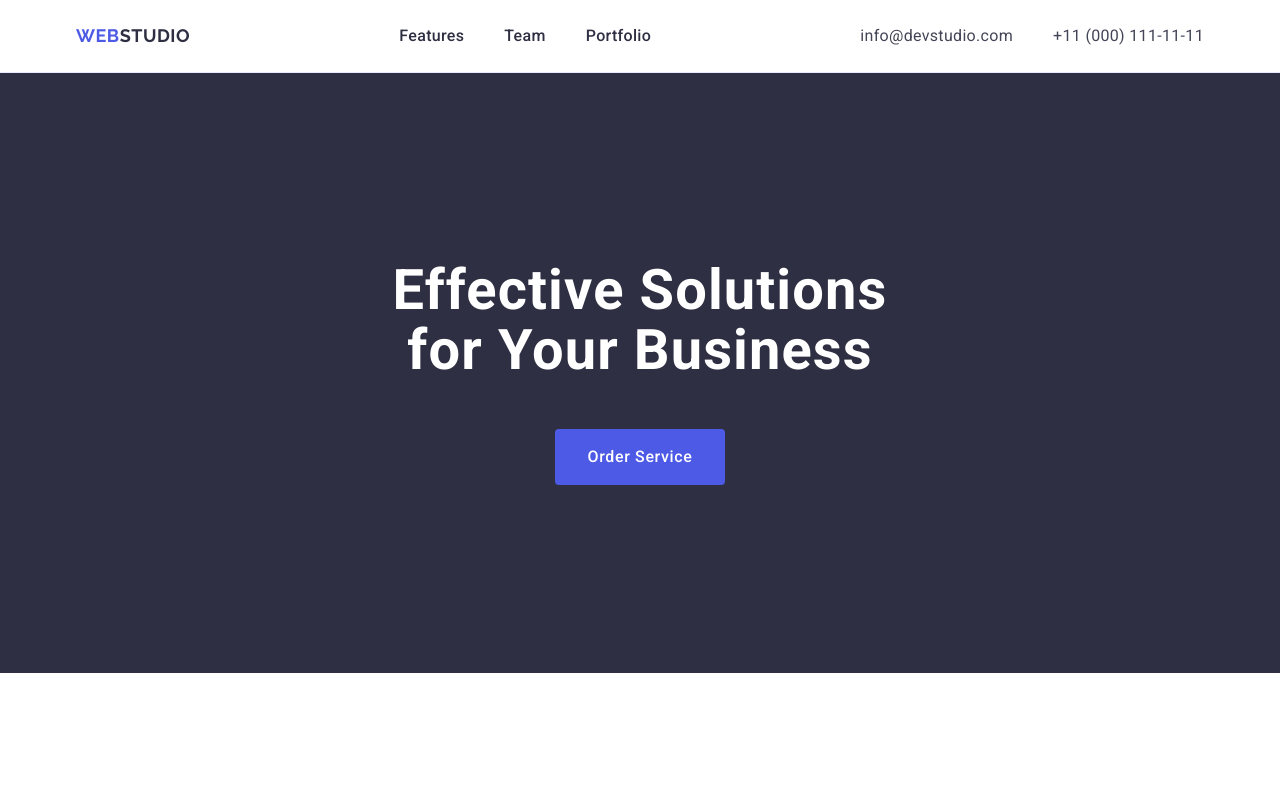
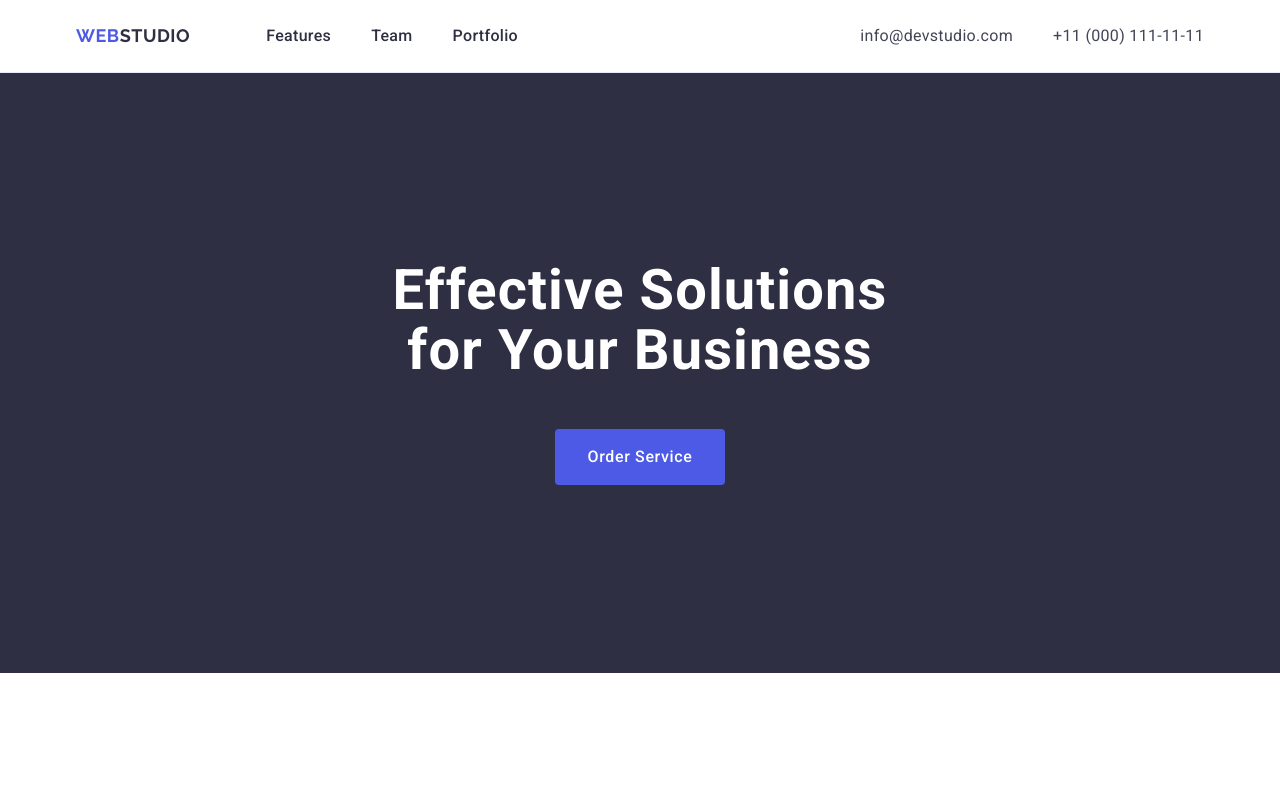
Before and after one commit to mudrakartur9-cell/goit-markup-hw-03, a plain HTML site: page index.html in a window 1280 px wide. Shown: the top 789 px of the page. Drawn offline with nearby package versions, Linux system fonts and the light colour scheme.

Commit message:
Update header.css

```diff
--- a/css/header.css
+++ b/css/header.css
@@ -5,7 +5,10 @@
 .header-container {
   display: flex;
   align-items: center;
-  justify-content: space-between;
+}
+
+.logo {
+  margin-right: 76px;
 }
 
 .nav {
@@ -31,6 +34,10 @@
   color: #404bbf;
 }
 
+.contacts {
+  margin-left: auto;
+}
+
 .contacts-list {
   display: flex;
   gap: 40px;
```
